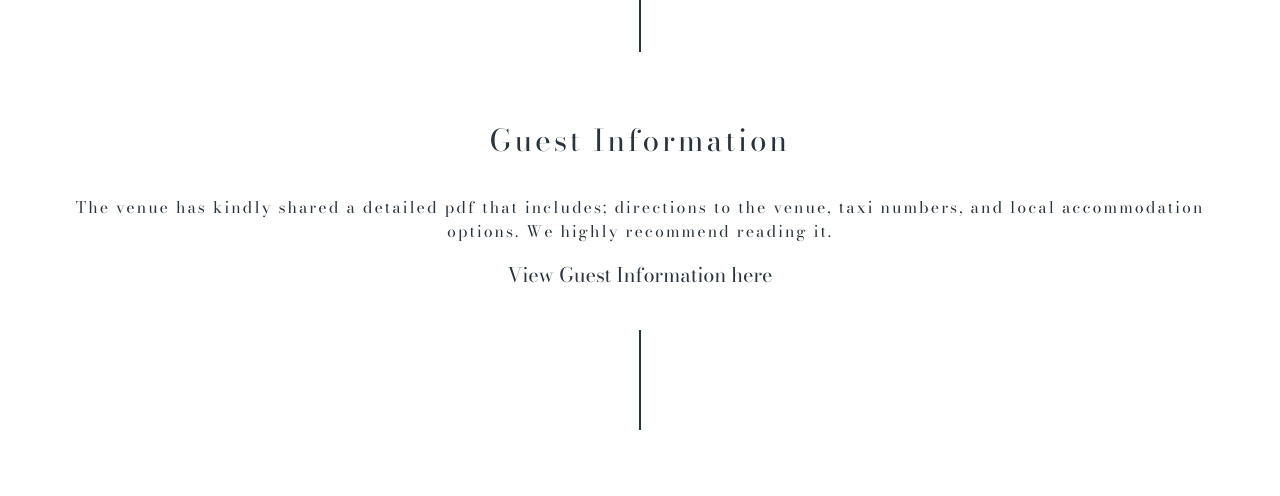
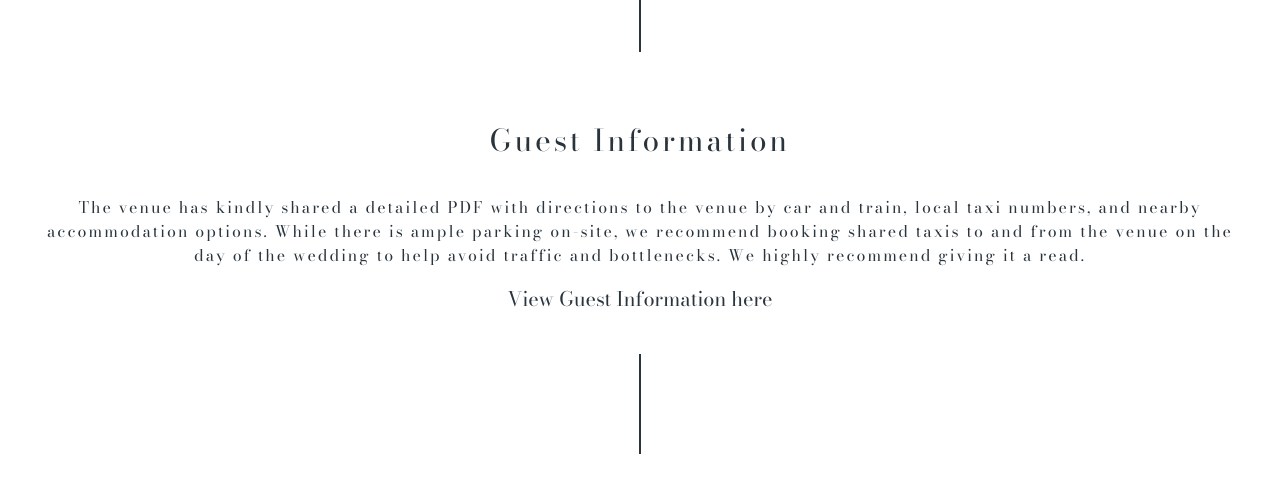
Before and after one commit to Esteph27/wedding-website, a Flask app: page /travel in a window 1280 px wide. Shown: the part 186-682 px from the top of the page. Run offline with Flask 3, Linux system fonts and the light colour scheme; parts of the project's set-up code (start-up, migrations or seed data) failed here and were passed over; some web fonts are replaced.

Commit message:
Update travel info

```diff
--- a/templates/travel.html
+++ b/templates/travel.html
@@ -15,8 +15,10 @@
         <div>
             <h2>Guest Information</h2>
             <p>
-                The venue has kindly shared a detailed pdf that includes; directions to the venue,
-                taxi numbers, and local accommodation options. We highly recommend reading it.
+                The venue has kindly shared a detailed PDF with directions to the venue by car and train,
+                local taxi numbers, and nearby accommodation options. While there is ample parking on-site,
+                we recommend booking shared taxis to and from the venue on the day of the wedding to help
+                avoid traffic and bottlenecks. We highly recommend giving it a read.
             </p>
             <a href="https://drive.google.com/file/d/1Jb-G6_vhLb_B0ws1OmGAFyu8rJnRds3Q/view?usp=drive_link"
                target="_blank"
```
Also changed, not shown: templates/faq.html (+7 -2 lines).
